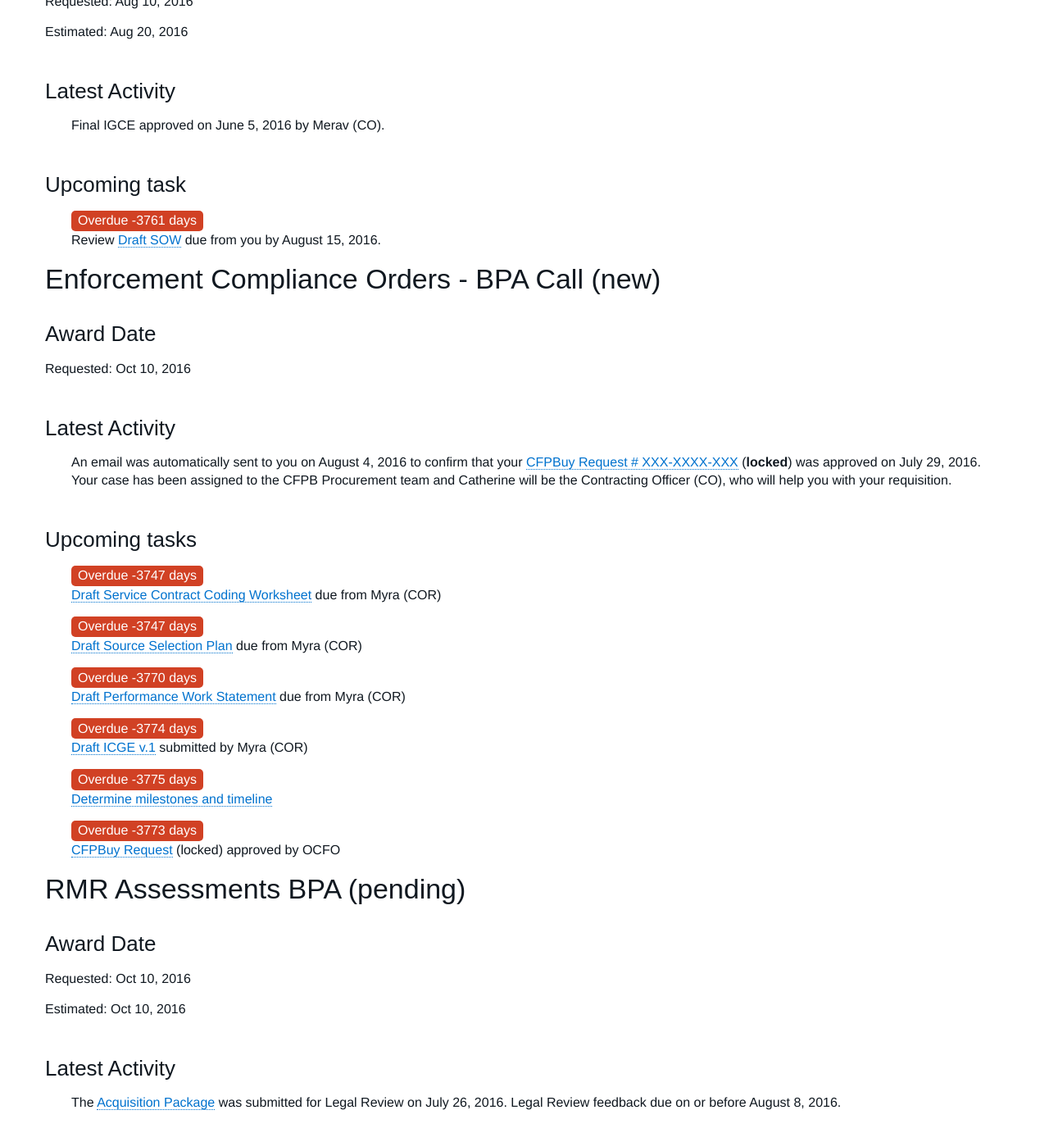
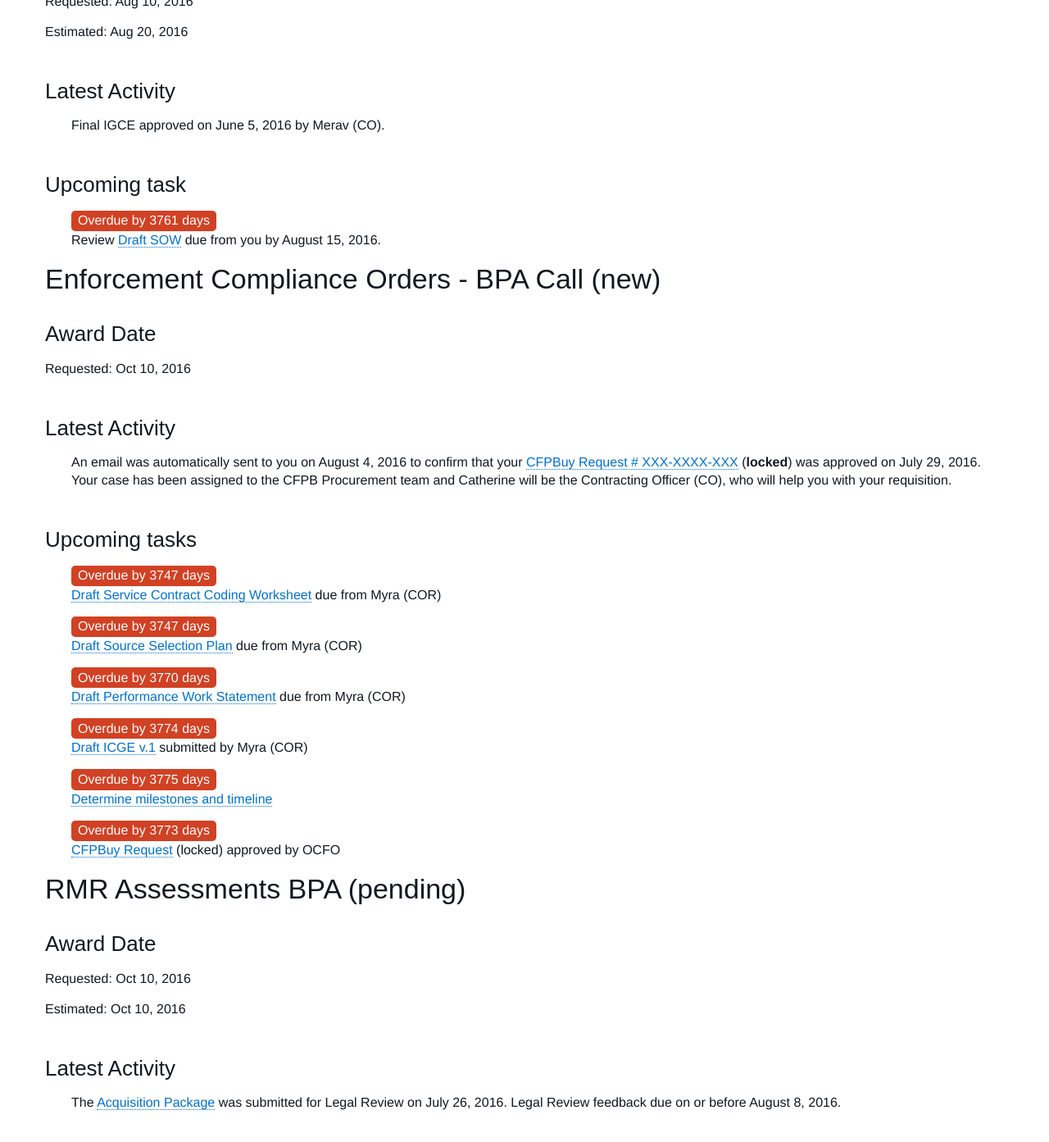
Before and after one commit to 18F/cfpb-eprocurement, a Jekyll site: the page built from sprint4b/test.html, in a window 1280 px wide and 1400 px high, scrolled down 337 px. Shown: the top 1393 px of the window at 82% size. Built offline with Jekyll 4.4.1, drawn with Linux system fonts in a browser that asks for light colours; some of the changed text lies outside the part shown.

Commit message:
tweak due language

```diff
--- a/_includes/due_label.html
+++ b/_includes/due_label.html
@@ -2,10 +2,14 @@
 {% assign _due_status = _due_days | due_status %}
 <time class="due" datetime="{{ include.date }}"
   {% if _due_status %}data-status="{{ _due_status }}"{% endif %}>
-  {% if _due_status == 'over' %}
-    Overdue
+  {% if _due_days < 0 %}
+    Overdue by {% assign _due_days = 0 | minus: _due_days %}
+  {% elsif _due_days == 0 %}
+    Due today
   {% else %}
     Due in
   {% endif %}
-  {{ _due_days }} day{{ _due_days | pluralize }}
+  {% if _due_days != 0 %}
+    {{ _due_days }} day{{ _due_days | pluralize }}
+  {% endif %}
 </time>
```
